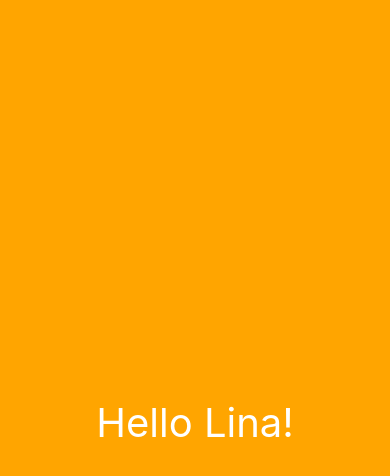
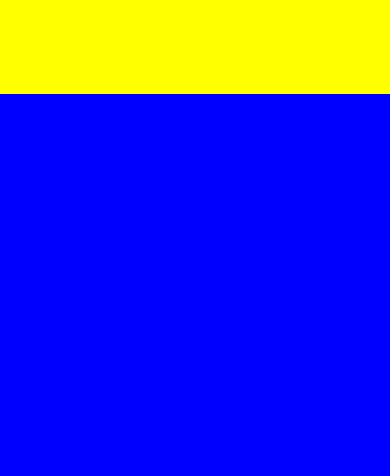
Before and after one commit to jinhwalina/fokin-weather, a React Native app: screen / in a window 390 px wide. Shown: the top 476 px of the page. Built offline with nearby package versions, Linux system fonts and the light colour scheme.

Commit message:
1-0 flex

```diff
--- a/App.js
+++ b/App.js
@@ -5,8 +5,8 @@
 export default function App() {
   return (
     <View style={styles.container}>
-      <Text style={styles.text}>Hello Lina!</Text>
-      <StatusBar style="auto" />
+      <View style={styles.yellowView}></View>
+      <View style={styles.blueView}></View>
     </View>
   );
 }
@@ -14,13 +14,17 @@
 const styles = StyleSheet.create({
   container: {
     flex: 1,
-    backgroundColor: 'orange',
-    alignItems: 'center',
-    justifyContent: 'center',
+    // backgroundColor: 'white',
+    // alignItems: 'center',
+    // justifyContent: 'center',
 
   },
-  text:{
-    fontSize: 40,
-    color: 'white'
+  yellowView: {
+    flex: 1,
+    backgroundColor: "yellow"
+  },
+  blueView: {
+    flex: 8,
+    backgroundColor: "blue"
   }
 });
```
Also changed, not shown: 1 other file (tests, documents, lock files or other folders).
